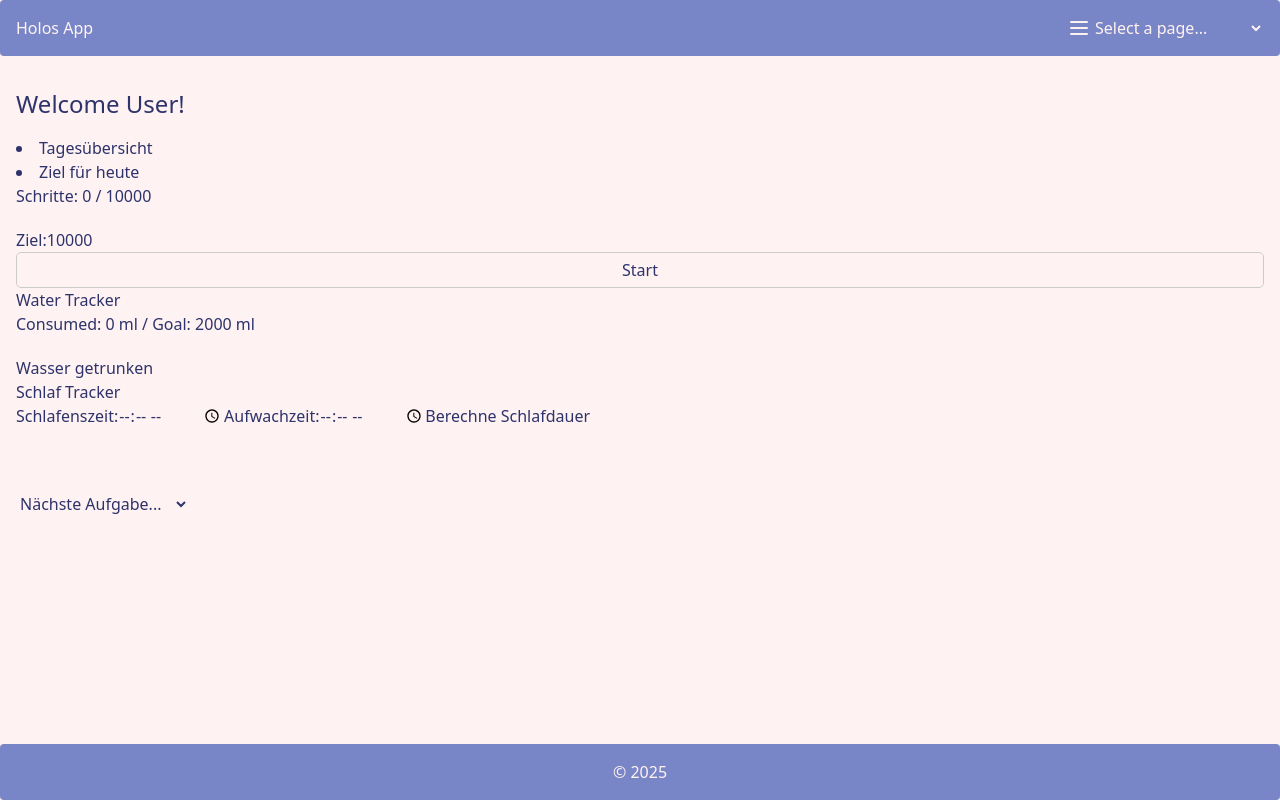
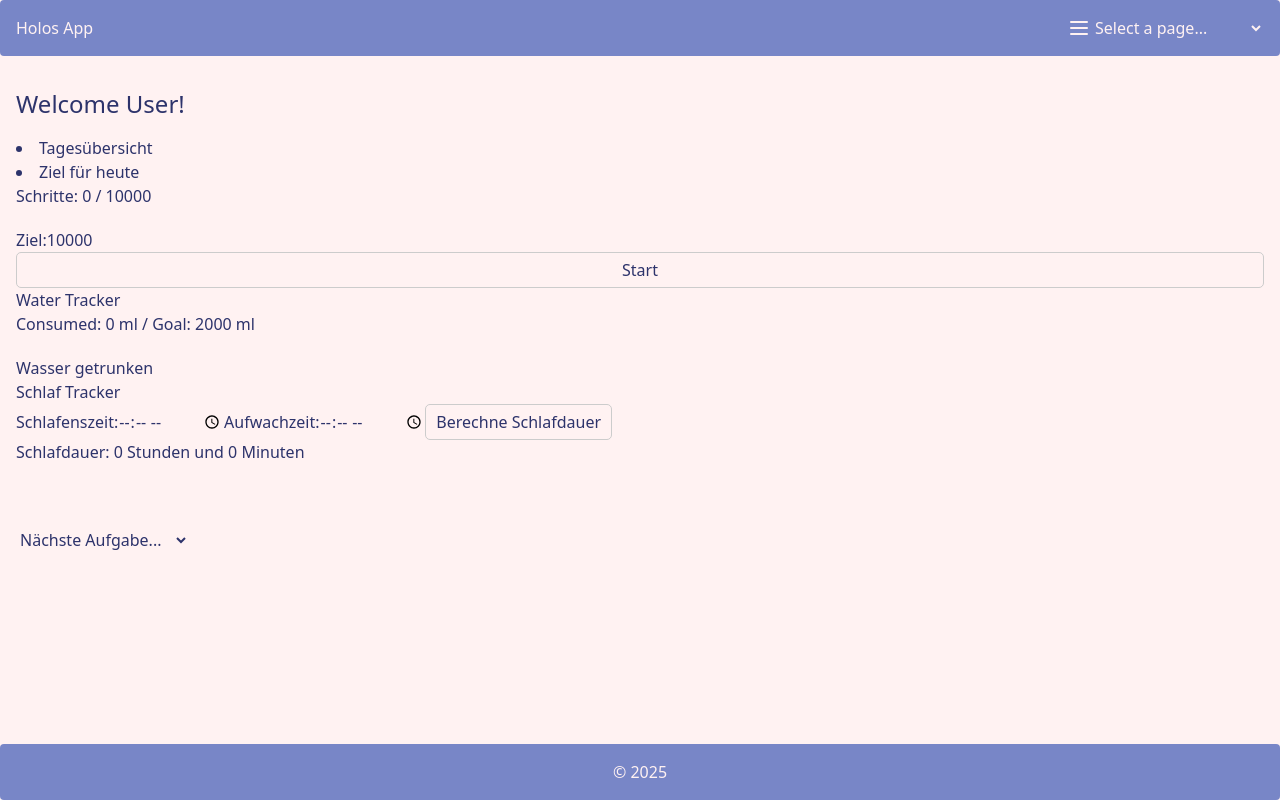
Before and after one commit to team-holos/holos-app, a React (Vite) app in the folder frontend/: page / in a window 1280 px wide. Built offline with nearby package versions, Linux system fonts and the light colour scheme; no server answers.

Commit message:
added function for calculate sleep duration

```diff
--- a/frontend/src/components/SleepTracker.jsx
+++ b/frontend/src/components/SleepTracker.jsx
@@ -46,7 +46,10 @@ function SleepTracker() {
                     calculateSleepDuration();
                 }}
             />
-            <button onClick={calculateSleepDuration}>Berechne Schlafdauer</button>
+            <button onClick={calculateSleepDuration} style={{ border: '1px solid #ccc', padding: '5px 10px', borderRadius: '5px' }}>Berechne Schlafdauer</button>
+            <p>
+                Schlafdauer: {sleepDurationHours} Stunden und {sleepDurationMinutes} Minuten
+            </p>
         </div>
     );
 }
```
